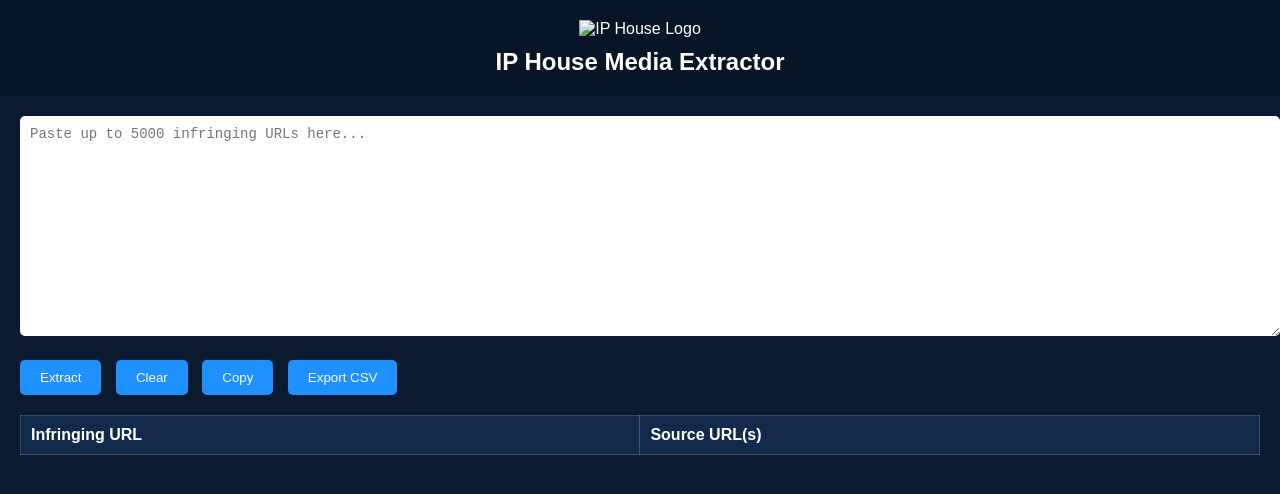
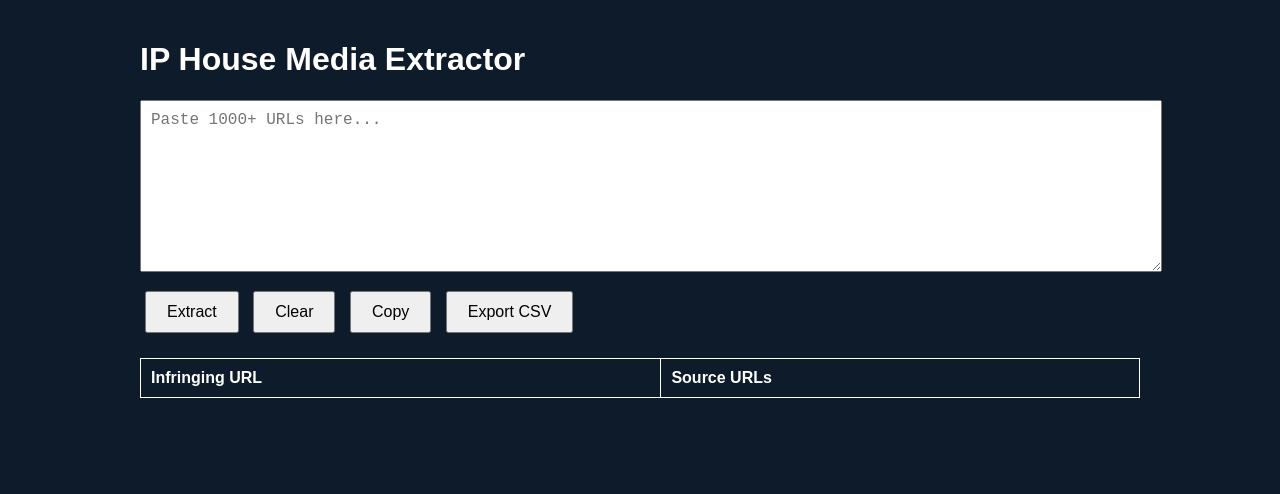
Before and after one commit to kumarnavin56324/ip-house-scraper, a website: page index.html in a window 1280 px wide. Drawn offline with Linux system fonts and the light colour scheme.

Commit message:
Add files via upload

```diff
--- a/index.html
+++ b/index.html
@@ -3,29 +3,24 @@
 <head>
   <meta charset="UTF-8" />
   <meta name="viewport" content="width=device-width, initial-scale=1.0"/>
-  <title>IP House - Media Extractor</title>
-  <link rel="stylesheet" href="styles.css" />
+  <title>IP House Media Extractor</title>
+  <link rel="stylesheet" href="styles.css"/>
 </head>
 <body>
-  <header>
-    <img src="logo.png" alt="IP House Logo" class="logo" />
+  <div class="container">
     <h1>IP House Media Extractor</h1>
-  </header>
-  <main>
-    <textarea id="inputUrls" placeholder="Paste up to 5000 infringing URLs here..."></textarea>
-    <div class="button-group">
-      <button onclick="extract()">Extract</button>
-      <button onclick="clearOutput()">Clear</button>
-      <button onclick="copyResult()">Copy</button>
+    <textarea id="urlInput" placeholder="Paste 1000+ URLs here..."></textarea>
+    <div class="buttons">
+      <button onclick="extractSources()">Extract</button>
+      <button onclick="clearAll()">Clear</button>
+      <button onclick="copyTable()">Copy</button>
       <button onclick="exportCSV()">Export CSV</button>
     </div>
-    <table id="resultTable">
-      <thead>
-        <tr><th>Infringing URL</th><th>Source URL(s)</th></tr>
-      </thead>
+    <table id="resultsTable">
+      <thead><tr><th>Infringing URL</th><th>Source URLs</th></tr></thead>
       <tbody></tbody>
     </table>
-  </main>
+  </div>
   <script src="script.js"></script>
 </body>
 </html>
--- a/script.js
+++ b/script.js
@@ -1,61 +1,44 @@
-async function extract() {
-  const input = document.getElementById("inputUrls").value.trim();
-  const urls = input.split(/\r?\n/).filter(Boolean);
-  const tbody = document.querySelector("#resultTable tbody");
-  tbody.innerHTML = "";
-
-  if (urls.length === 0) return;
-
-  const response = await fetch("https://ip-house-scraper.onrender.com/extract", {
+async function extractSources() {
+  const urls = document.getElementById("urlInput").value.split("\n").map(u => u.trim()).filter(Boolean);
+  const response = await fetch("/extract", {
     method: "POST",
     headers: { "Content-Type": "application/json" },
-    body: JSON.stringify({ urls })
+    body: JSON.stringify({ urls }),
   });
-
   const data = await response.json();
-  data.results.forEach(entry => {
+  const tbody = document.querySelector("#resultsTable tbody");
+  tbody.innerHTML = "";
+  data.results.forEach(item => {
     const row = document.createElement("tr");
-    const urlCell = document.createElement("td");
-    const srcCell = document.createElement("td");
-
-    urlCell.textContent = entry.url;
-    srcCell.innerHTML = entry.sources.map(src => `<div>${src}</div>`).join("");
-
-    row.appendChild(urlCell);
-    row.appendChild(srcCell);
+    row.innerHTML = `<td>${item.url}</td><td>${item.sources.join("<br>")}</td>`;
     tbody.appendChild(row);
   });
 }
 
-function clearOutput() {
-  document.getElementById("inputUrls").value = "";
-  document.querySelector("#resultTable tbody").innerHTML = "";
+function clearAll() {
+  document.getElementById("urlInput").value = "";
+  document.querySelector("#resultsTable tbody").innerHTML = "";
 }
 
-function copyResult() {
-  const table = document.querySelector("#resultTable");
+function copyTable() {
   const range = document.createRange();
-  range.selectNode(table);
+  range.selectNode(document.querySelector("table"));
   window.getSelection().removeAllRanges();
   window.getSelection().addRange(range);
   document.execCommand("copy");
-  window.getSelection().removeAllRanges();
-  alert("Copied to clipboard!");
+  alert("Table copied to clipboard!");
 }
 
 function exportCSV() {
-  const rows = [["Infringing URL", "Source URL(s)"]];
-  document.querySelectorAll("#resultTable tbody tr").forEach(row => {
-    const cols = row.querySelectorAll("td");
-    rows.push([cols[0].innerText, cols[1].innerText.replace(/\n/g, " | ")]);
+  const rows = [["Infringing URL", "Source URLs"]];
+  document.querySelectorAll("#resultsTable tbody tr").forEach(tr => {
+    const cols = tr.querySelectorAll("td");
+    rows.push([cols[0].innerText, cols[1].innerText.replace(/\n/g, ", ")]);
   });
-
-  let csvContent = "data:text/csv;charset=utf-8," + rows.map(e => e.join(",")).join("\n");
-  const encodedUri = encodeURI(csvContent);
-  const link = document.createElement("a");
-  link.setAttribute("href", encodedUri);
-  link.setAttribute("download", "ip_house_results.csv");
-  document.body.appendChild(link);
-  link.click();
-  document.body.removeChild(link);
+  const csv = rows.map(r => r.join(",")).join("\n");
+  const blob = new Blob([csv], { type: "text/csv" });
+  const a = document.createElement("a");
+  a.href = URL.createObjectURL(blob);
+  a.download = "media_sources.csv";
+  a.click();
 }
--- a/styles.css
+++ b/styles.css
@@ -1,58 +1,34 @@
 body {
   font-family: Arial, sans-serif;
-  background-color: #0a1a2f;
+  background-color: #0d1b2a;
   color: #ffffff;
   margin: 0;
   padding: 0;
 }
-header {
-  background-color: #081526;
+.container {
   padding: 20px;
-  text-align: center;
-}
-.logo {
-  height: 50px;
-}
-h1 {
-  margin: 10px 0 0;
-  font-size: 24px;
-}
-main {
-  padding: 20px;
+  max-width: 1000px;
+  margin: auto;
 }
 textarea {
   width: 100%;
-  height: 200px;
-  font-size: 14px;
+  height: 150px;
+  margin-bottom: 10px;
   padding: 10px;
-  border: none;
-  border-radius: 5px;
-  margin-bottom: 20px;
+  font-size: 16px;
 }
-.button-group {
-  margin-bottom: 20px;
-}
-button {
-  background-color: #1e90ff;
-  border: none;
+.buttons button {
+  margin: 5px;
   padding: 10px 20px;
-  color: white;
-  margin-right: 10px;
-  border-radius: 5px;
-  cursor: pointer;
-}
-button:hover {
-  background-color: #0c7cd5;
+  font-size: 16px;
 }
 table {
   width: 100%;
   border-collapse: collapse;
+  margin-top: 20px;
 }
 th, td {
-  border: 1px solid #ffffff33;
+  border: 1px solid #ffffff;
   padding: 10px;
   text-align: left;
 }
-th {
-  background-color: #12294b;
-}
```
Also changed, not shown: package.json (+1 -16 lines), server.js (+19 -22 lines).
